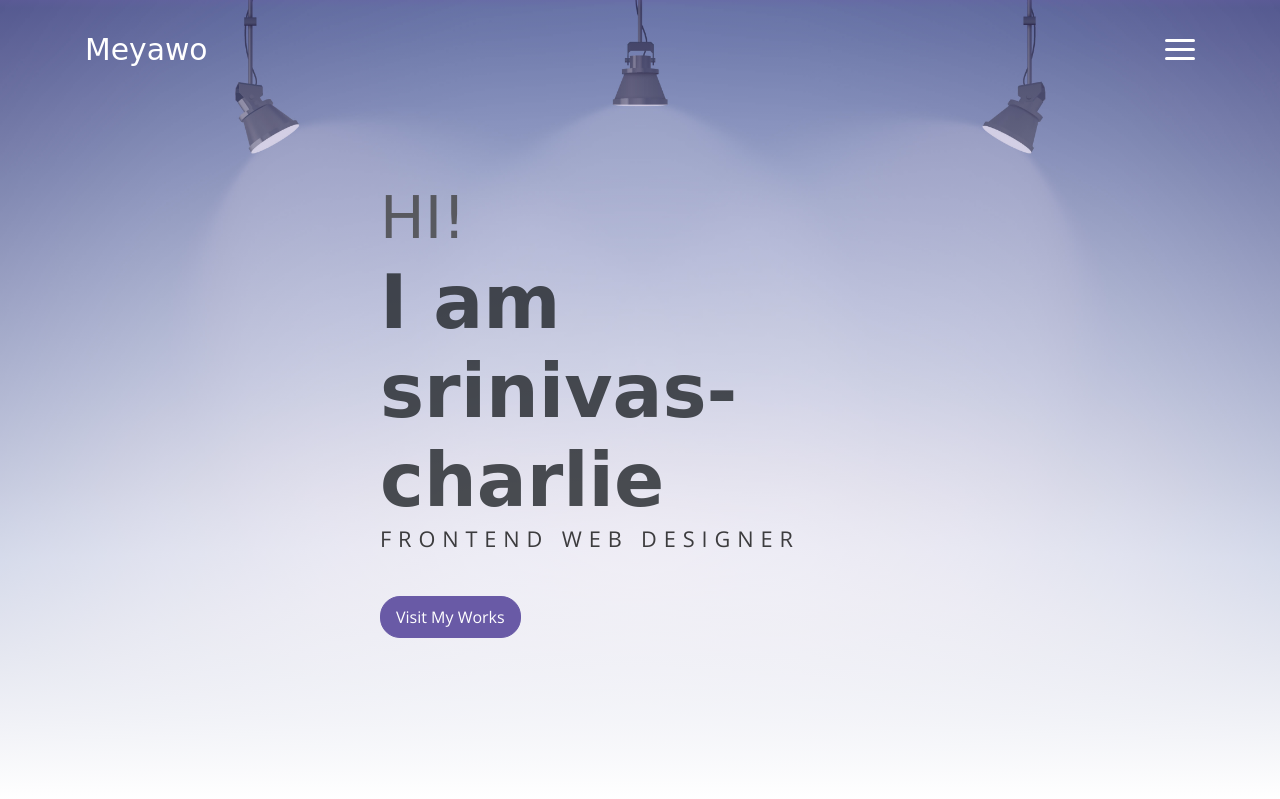
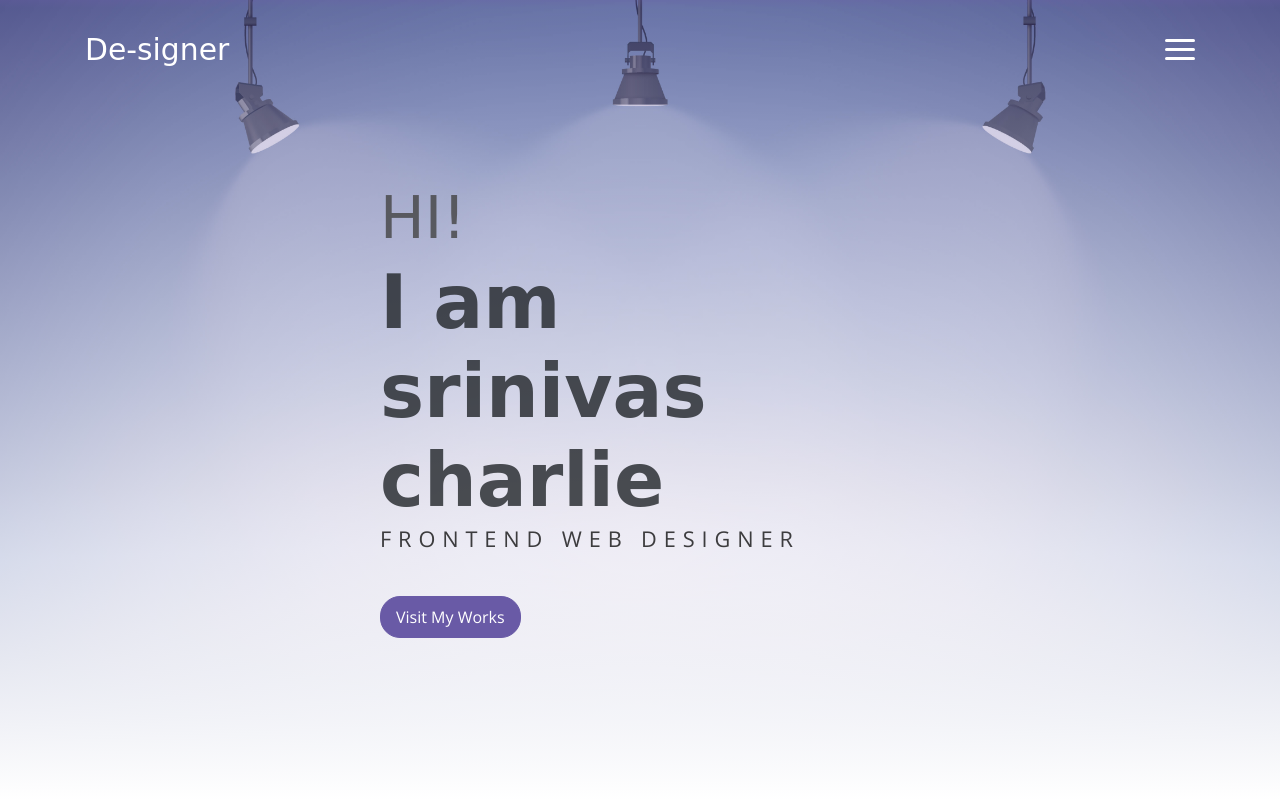
Before and after one commit to srinivas-charlie/dockins, a web app: page / in a window 1280 px wide. Shown: the top 799 px of the page. Run offline with its HTML, style and script files only (its server is not run), Linux system fonts and the light colour scheme; data that the repository does not hold is empty; some web fonts are replaced.

Commit message:
Update index.html

```diff
--- a/src/main/webapp/index.html
+++ b/src/main/webapp/index.html
@@ -16,7 +16,7 @@
     <!-- Page Navbar -->
     <nav class="custom-navbar" data-spy="affix" data-offset-top="20">
         <div class="container">
-            <a class="logo" href="#">Meyawo</a>
+            <a class="logo" href="#">De-signer</a>
             <ul class="nav">
                 <li class="item">
                     <a class="link" href="#home">Home</a>
@@ -54,7 +54,7 @@
         <div class="header-content container">
             <h1 class="header-title">
                 <span class="up">HI!</span>
-                <span class="down">I am srinivas-charlie</span>
+                <span class="down">I am srinivas charlie</span>
             </h1>
             <p class="header-subtitle">FRONTEND WEB DESIGNER</p>
 
```
